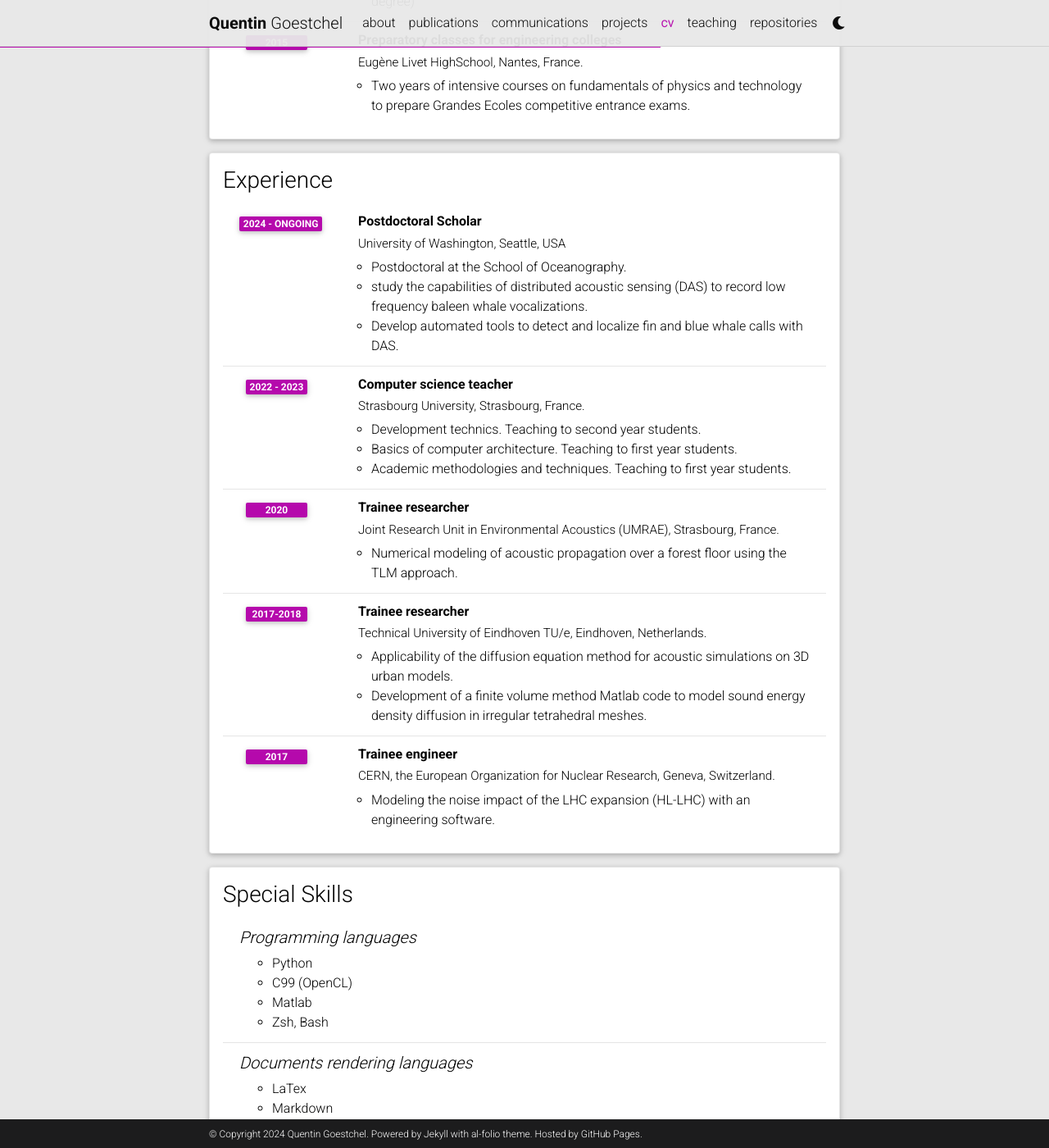
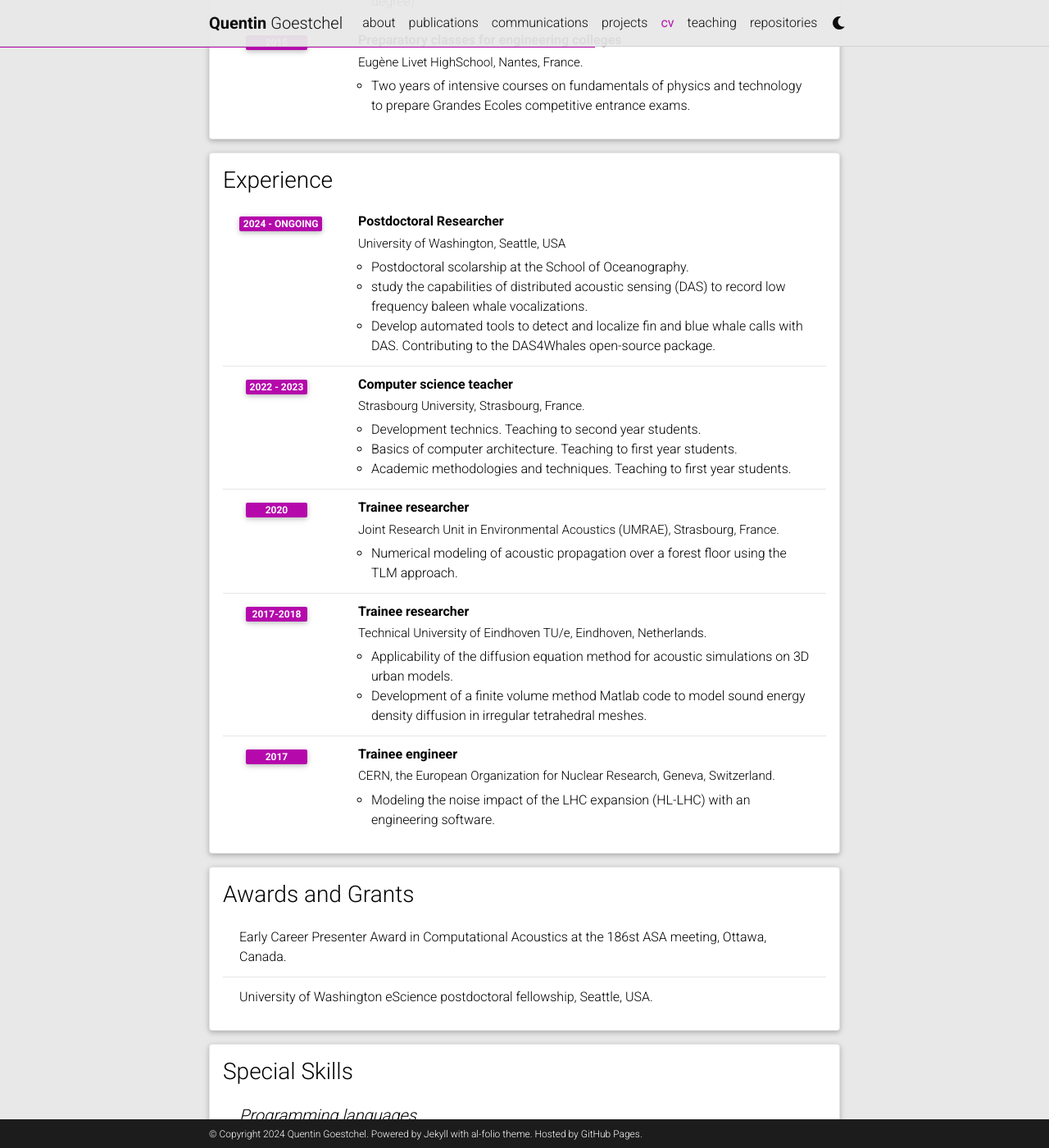
Before and after one commit to qgoestch/qgoestch, a Jekyll site: the page built from _pages/cv.md, in a window 1280 px wide and 1400 px high, scrolled down 1239 px. Shown: the whole window at 82% size. Built offline with Jekyll 4.4.1, drawn with Linux system fonts in a browser that asks for light colours; comment, search, counter and statistics services are not loaded; a style sheet for code colours, icons or effects is not loaded.

```diff
--- a/_data/cv.yml
+++ b/_data/cv.yml
@@ -49,13 +49,13 @@
 - title: Experience
   type: time_table
   contents:
-    - title: Postdoctoral Scholar
+    - title: Postdoctoral Researcher
       institution: University of Washington, Seattle, USA
       year: 2024 - ongoing
       description:
-        - Postdoctoral at the School of Oceanography.
+        - Postdoctoral scolarship at the School of Oceanography.
         - study the capabilities of distributed acoustic sensing (DAS) to record low frequency baleen whale vocalizations.
-        - Develop automated tools to detect and localize fin and blue whale calls with DAS.
+        - Develop automated tools to detect and localize fin and blue whale calls with DAS. Contributing to the DAS4Whales open-source package.
 
     - title: Computer science teacher
       institution: Strasbourg University, Strasbourg, France.
@@ -83,6 +83,13 @@
       year: 2017
       description:
         - Modeling the noise impact of the LHC expansion (HL-LHC) with an engineering software.
+
+
+- title: Awards and Grants
+  type: list
+  contents:
+    - Early Career Presenter Award in Computational Acoustics at the 186st ASA meeting, Ottawa, Canada.
+    - University of Washington eScience postdoctoral fellowship, Seattle, USA.
 
 - title: Special Skills
   type: nested_list
```
Also changed, not shown: _pages/communications.md (+6 -1 lines).
